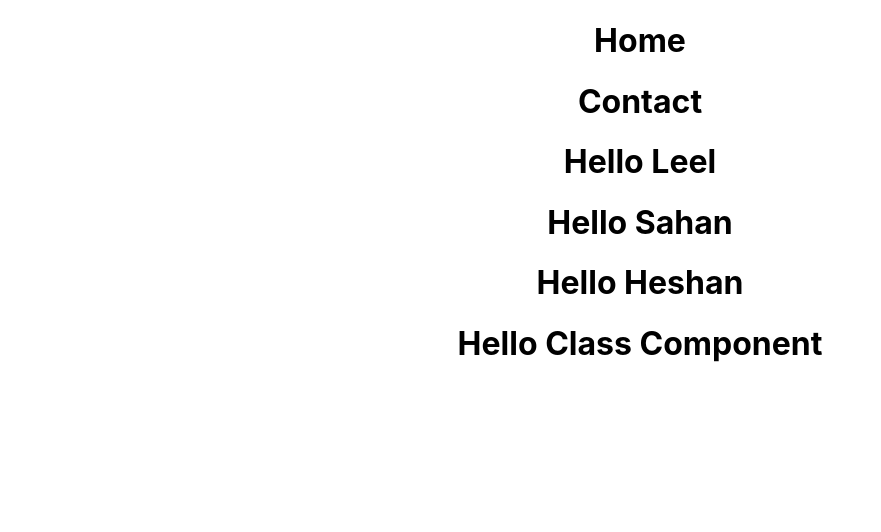
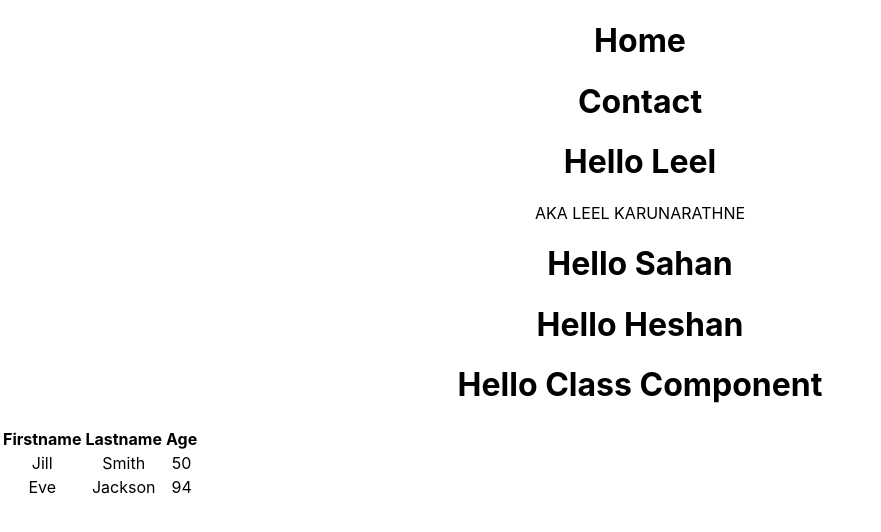
Before and after one commit to leelk/react-fundementals, a React (Create React App) app: page / in a window 1280 px wide. Shown: the top 532 px of the page, without its empty margins (0-881 px from the left). Built offline with nearby package versions, Linux system fonts and the light colour scheme.

Commit message:
Add table and props childrens

```diff
--- a/src/App.js
+++ b/src/App.js
@@ -1,19 +1,23 @@
-import logo from './logo.svg';
 import './App.css';
 import Greet from "./components/Greet";
 import Welcome from "./components/Welcome";
 import Home from "./components/Home";
 import Contact from "./components/Contact";
+import TableOne from "./components/Table";
 
 function App() {
     return (
         <div className="App">
             <Home/>
             <Contact/>
-      <Greet name="Leel"/>
+            <Greet name="Leel">
+                <p>AKA LEEL KARUNARATHNE</p>
+            </Greet>
             <Greet name="Sahan"/>
             <Greet name="Heshan"/>
             <Welcome/>
+            <TableOne/>
+
 
         </div>
     );
--- a/src/components/Greet.js
+++ b/src/components/Greet.js
@@ -1,5 +1,13 @@
 import React from "react";
 
-const Greet = (props) => <h1> Hello {props.name}</h1>
+const Greet = props => {
+    return(
+        <div>
+            <h1> Hello {props.name}</h1>
+            {props.children}
+        </div>
+    )
+
+}
 
 export default Greet
--- a/src/components/Table.js
+++ b/src/components/Table.js
@@ -1,7 +1,27 @@
 import React from "react";
 
 const TableOne = () => {
-    <h1>Table</h1>
+   return(
+       <div>
+           <table>
+               <tr>
+                   <th>Firstname</th>
+                   <th>Lastname</th>
+                   <th>Age</th>
+               </tr>
+               <tr>
+                   <td>Jill</td>
+                   <td>Smith</td>
+                   <td>50</td>
+               </tr>
+               <tr>
+                   <td>Eve</td>
+                   <td>Jackson</td>
+                   <td>94</td>
+               </tr>
+           </table>
+       </div>
+   )
 }
 
 export default TableOne
```
Lines whose indentation alone changed are shown as unchanged.
